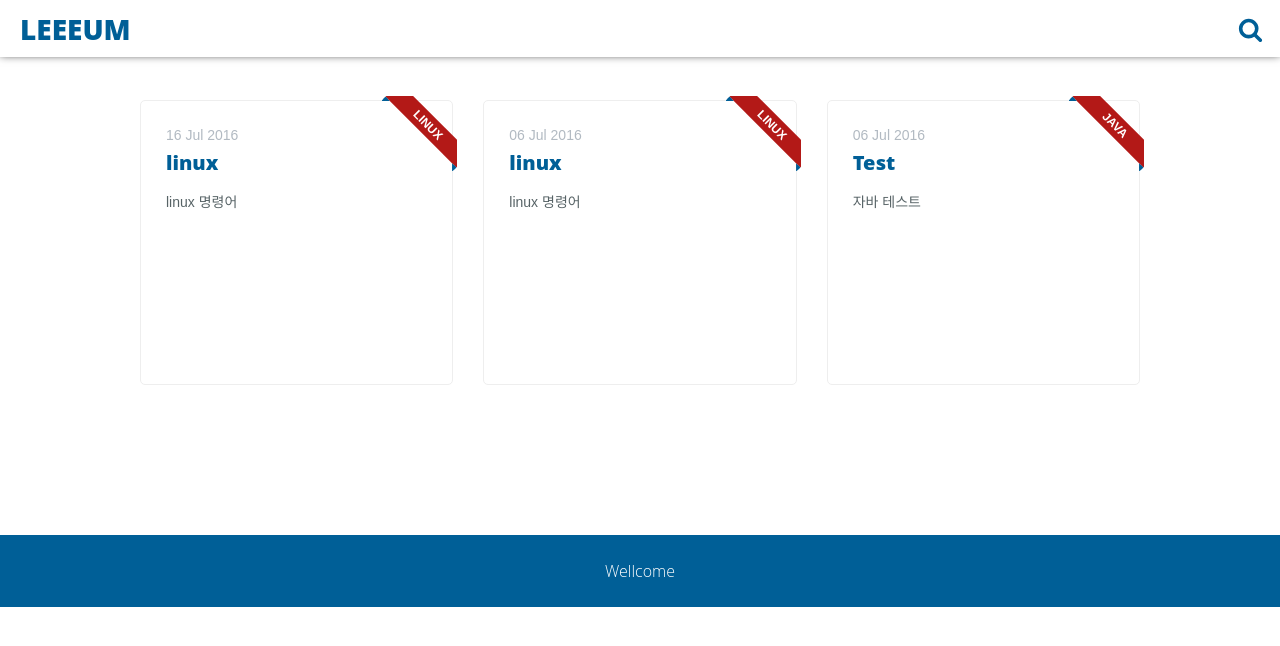
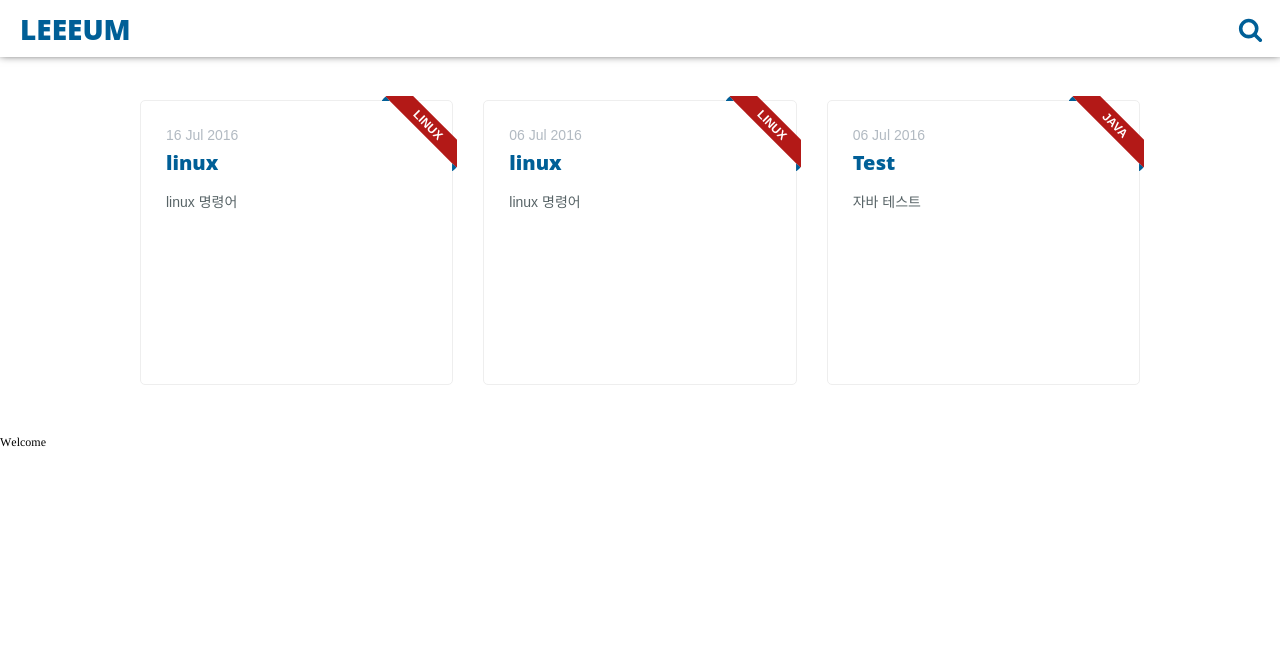
Before and after one commit to lky88/lky88.github.io, a Jekyll site: the page built from index.html, in a window 1280 px wide. Shown: the top 646 px of the page. Built offline with Jekyll 4.4.1, drawn with Linux system fonts in a browser that asks for light colours.

Commit message:
foot update

```diff
--- a/_includes/footer.html
+++ b/_includes/footer.html
@@ -1,4 +1,17 @@
-<footer>
-    <p>Wellcome</p>
-</footer>
-<script src="{{ "/assets/js/main.js" | prepend: site.baseurl }}"></script>
+<!DOCTYPE html PUBLIC "-//W3C//DTD HTML 4.01//EN" "http://www.w3.org/TR/html4/strict.dtd">
+<html>
+<head>
+  <meta http-equiv="Content-Type" content="text/html; charset=utf-8">
+  <meta http-equiv="Content-Style-Type" content="text/css">
+  <title></title>
+  <meta name="Generator" content="Cocoa HTML Writer">
+  <meta name="CocoaVersion" content="1404.47">
+  <style type="text/css">
+    p.p1 {margin: 0.0px 0.0px 12.0px 0.0px; line-height: 14.0px; font: 12.0px Times; color: #000000; -webkit-text-stroke: #000000}
+    span.s1 {font-kerning: none}
+  </style>
+</head>
+<body>
+<p class="p1"><span class="s1">Welcome</span></p>
+</body>
+</html>
```
